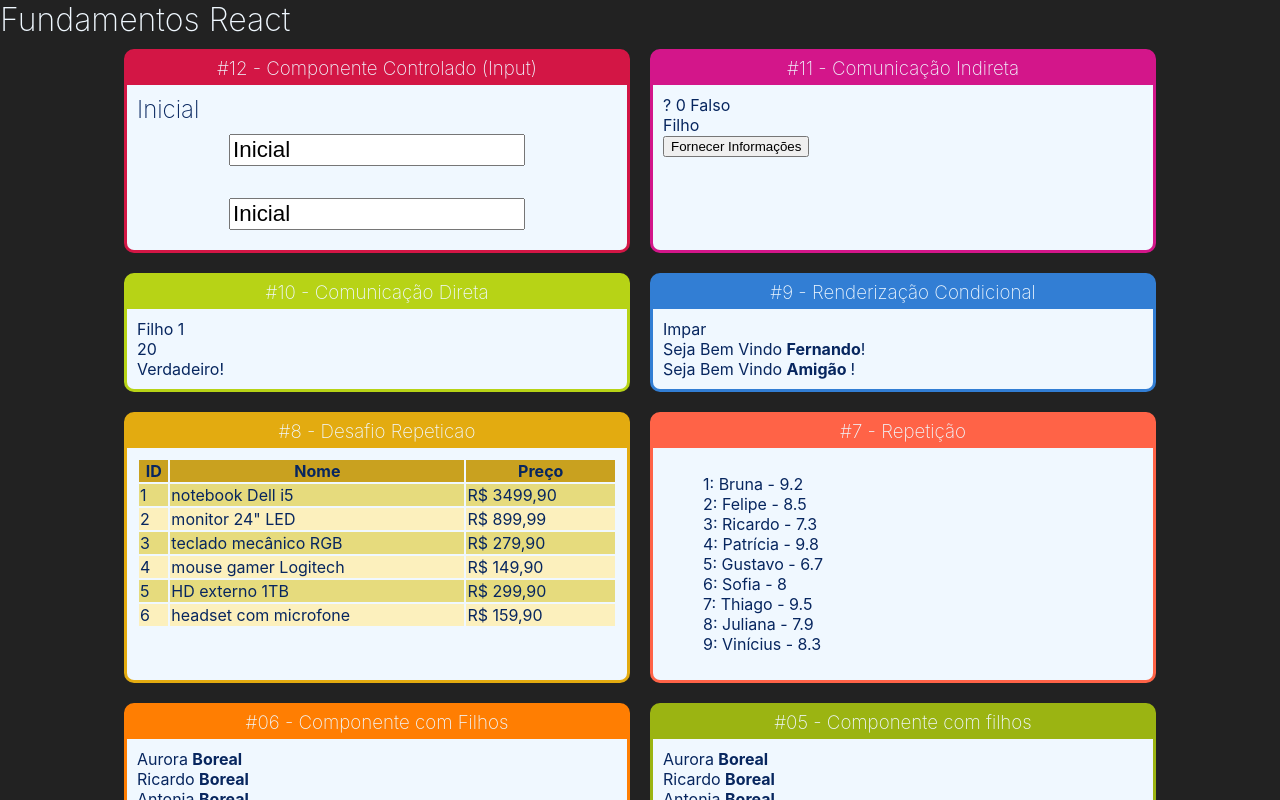
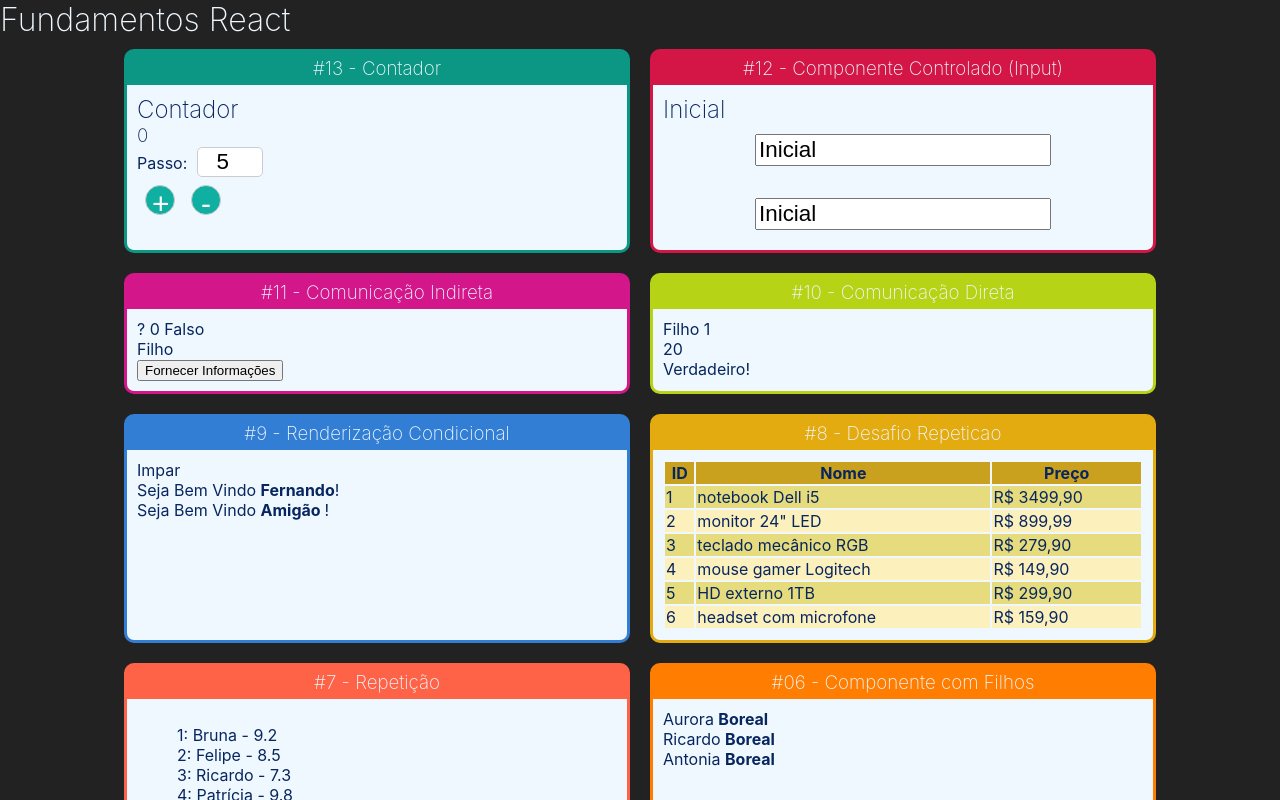
Before and after one commit to nathaliafas2/curso-react, a React (Create React App) app: page / in a window 1280 px wide. Shown: the top 800 px of the page. Built offline with nearby package versions, Linux system fonts and the light colour scheme.

Commit message:
Contador Parte 1

```diff
--- a/src/App.jsx
+++ b/src/App.jsx
@@ -14,6 +14,8 @@
 import DiretaPai from "./components/comunicacao/DiretaPai";
 import IndiretaPai from "./components/comunicacao/IndiretaPai";
 import Input from "./components/formulario/Input";
+import Contador from "./components/contador/Contador";
+
 
 export default function App(props) {
   return (
@@ -21,6 +23,11 @@
       <h1> Fundamentos React </h1>
 
       <div className="Cards">
+
+      <Card titulo="#13 - Contador" color="rgb(12, 151, 133)">
+          <Contador numeroInicial={0}> </Contador>
+        </Card>
+
         <Card
           titulo="#12 - Componente Controlado (Input)"
           color="rgb(211, 22, 69)"
--- /dev/null
+++ b/src/components/contador/Contador.css
@@ -0,0 +1,21 @@
+.Contador input{
+    width: 60px;
+    text-align: center;
+    font-size: 1.4rem;
+    border: 1px solid #ccc;
+    border-radius: 5px;
+    margin: 0 10px;
+}
+
+.Contador button {
+    background-color: #0fafa2;
+    color: white;
+    border: 1px solid #ccc;;
+    border-radius: 50%;
+    cursor: pointer;
+    font-size: 30px;
+    height: 30px;
+    width: 30px;
+    text-align: center;
+    margin: 8px;
+}
--- /dev/null
+++ b/src/components/contador/Contador.jsx
@@ -0,0 +1,47 @@
+import "./Contador.css";
+import React, { Component } from "react";
+
+class Contador extends Component {
+  state = {
+    numero: this.props.numeroInicial || 0,
+    passo: this.props.passoInicial || 5,
+  };
+
+  inc(){
+    this.setState({
+      numero: this.state.numero + this.state.passo,
+    });
+  }
+
+  dec(){
+    this.setState({
+      numero: this.state.numero - this.state.passo,
+    });
+  }
+
+setPasso = (e) => {
+    this.setState({
+      passo: + e.target.value,
+    });
+}
+
+  render() {
+    return (
+      <div className="Contador">
+        <h2>Contador</h2>
+        <h3>{this.state.numero}</h3>
+        <div>
+          <label htmlFor="passoInput">Passo:</label>
+          <input id="passoInput"
+                 type="number"
+                 value={this.state.passo}
+                 onChange={this.setPasso} />
+        </div>
+        <button onClick={this.inc.bind(this)}>+</button>
+        <button onClick={this.dec.bind(this)}>-</button>
+      </div>
+    );
+  }
+}
+
+export default Contador;
```
